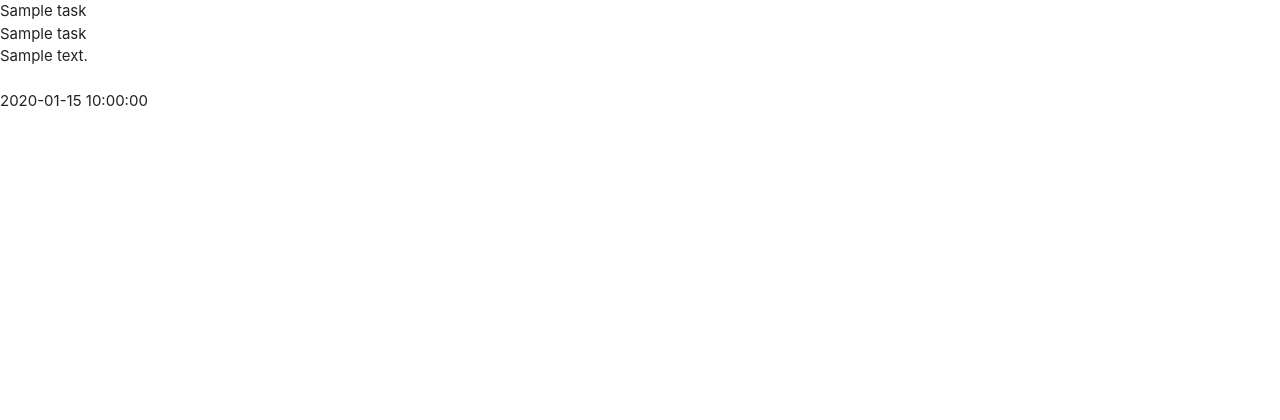
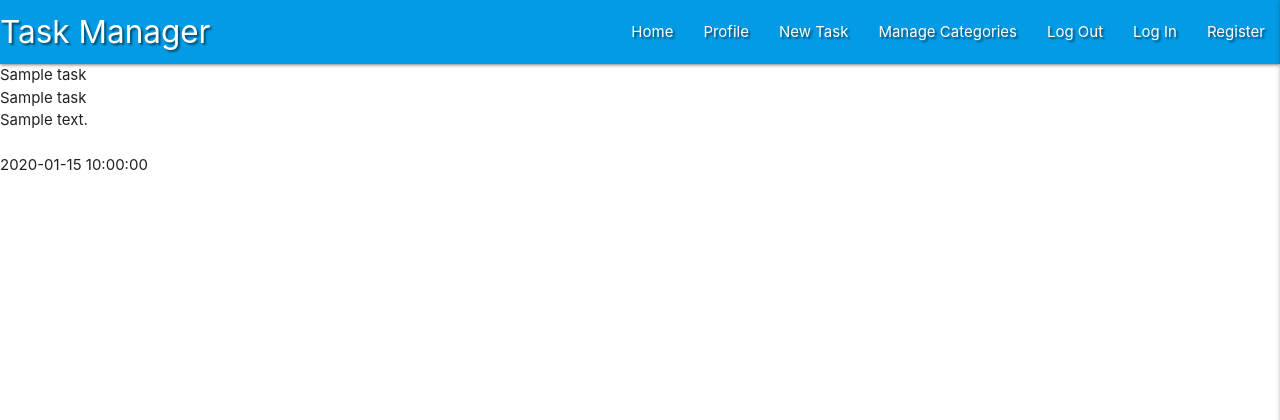
Before and after one commit to annemarie293/Task-Manager, a Flask app: page / in a window 1280 px wide. Shown: the top 420 px of the page. Run offline with Flask 2, Linux system fonts and the light colour scheme; a database or web service that is not in the repository returns one stand-in record (Sample ...); some libraries are stand-ins or nearby versions.

Commit message:
add Materialize navbar and sidenav

```diff
--- a/static/css/style.css
+++ b/static/css/style.css
@@ -0,0 +1,4 @@
+.text-shadow{
+    text-shadow: 2px 2px 2px rgba(0, 0, 0, 0.5);
+
+}
--- a/static/js/script.js
+++ b/static/js/script.js
@@ -0,0 +1,4 @@
+//JQuery for mobile sidenav
+$(document).ready(function(){
+    $('.sidenav').sidenav({edge:"right"});
+  });
--- a/templates/base.html
+++ b/templates/base.html
@@ -7,6 +7,8 @@
     <meta name="viewport" content="width=device-width, initial-scale=1.0">
     <link rel="stylesheet" href="https://cdnjs.cloudflare.com/ajax/libs/materialize/1.0.0/css/materialize.min.css"
         type="text/css">
+    <link rel="stylesheet" href="https://cdnjs.cloudflare.com/ajax/libs/font-awesome/5.15.4/css/all.min.css"
+        type="text/css">
     <link rel="stylesheet" href="{{ url_for('static', filename='css/style.css')}}" type="text/css">
     {% block css %}
     {% endblock %}
@@ -14,6 +16,37 @@
 </head>
 
 <body>
+
+    <header>
+        <!-- Top navbar-->
+        <nav>
+            <div class="nav-wrapper nav-extended text-shadow light-blue darken-1">
+                <a href="{{ url_for('get_tasks')}}" class="brand-logo">Task Manager</a>
+                <a href="#" data-target="mobile-demo" class="sidenav-trigger right"><i class="fas fa-bars"></i></a>
+                <ul class="right hide-on-med-and-down">
+                    <li><a href="{{ url_for('get_tasks')}}">Home</a></li>
+                    <li><a href="#">Profile</a></li>
+                    <li><a href="#">New Task</a></li>
+                    <li><a href="#">Manage Categories</a></li>
+                    <li><a href="#.html">Log Out</a></li>
+                    <li><a href="#.html">Log In</a></li>
+                    <li><a href="#.html">Register</a></li>
+                </ul>
+            </div>
+        </nav>
+
+        <!-- Mobile Sidenav-->
+        <ul class="sidenav" id="mobile-demo">
+            <li><h4 class="center-align light-blue-text text-darken-4">Task Manager</h4></li>
+            <li><a href="{{ url_for('get_tasks')}}">Home</a></li>
+            <li><a href="#">Profile</a></li>
+            <li><a href="#">New Task</a></li>
+            <li><a href="#">Manage Categories</a></li>
+            <li><a href="#.html">Log Out</a></li>
+            <li><a href="#.html">Log In</a></li>
+            <li><a href="#.html">Register</a></li>
+        </ul>
+    </header>
 
     {% block content %}
     {% endblock %}
```
